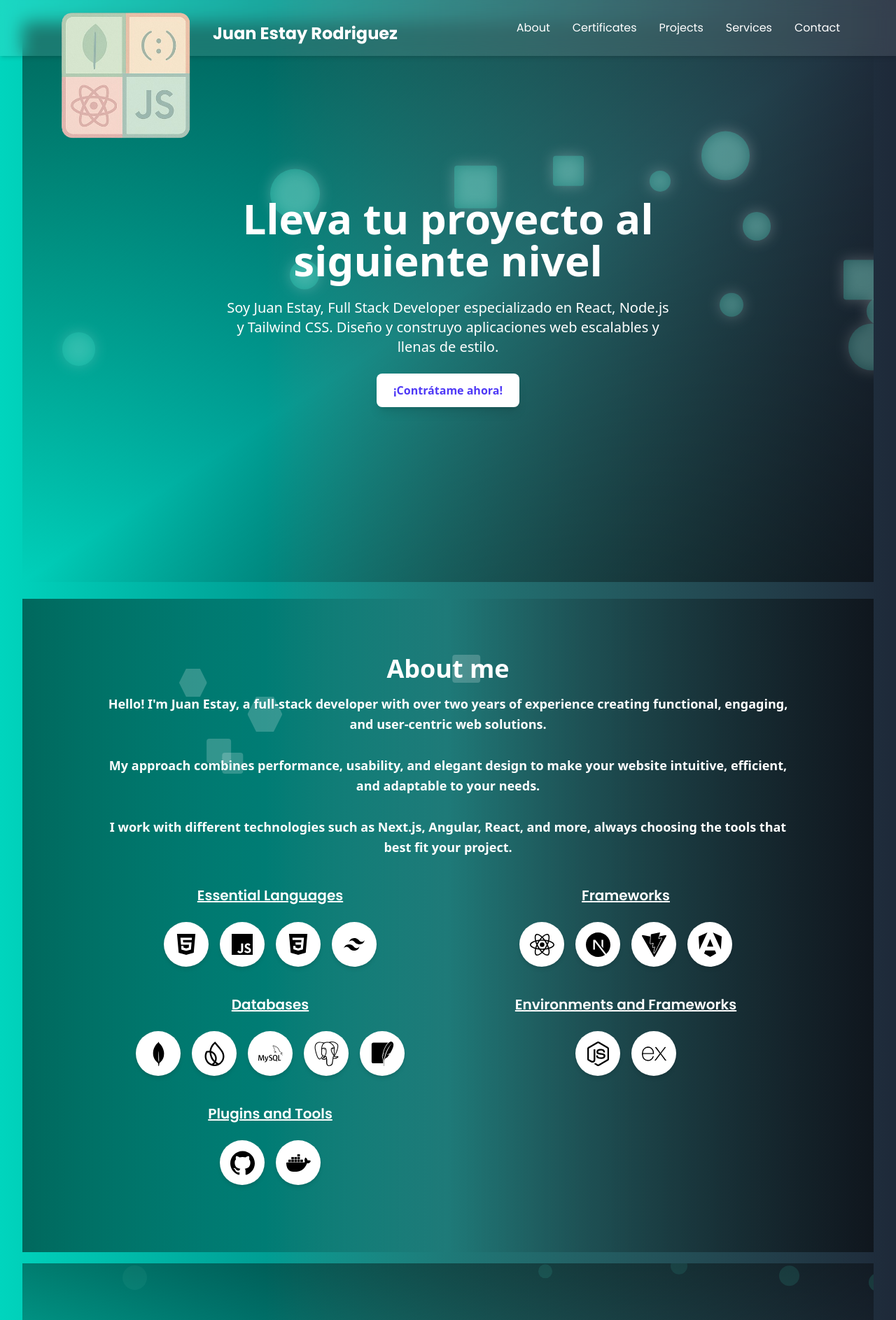
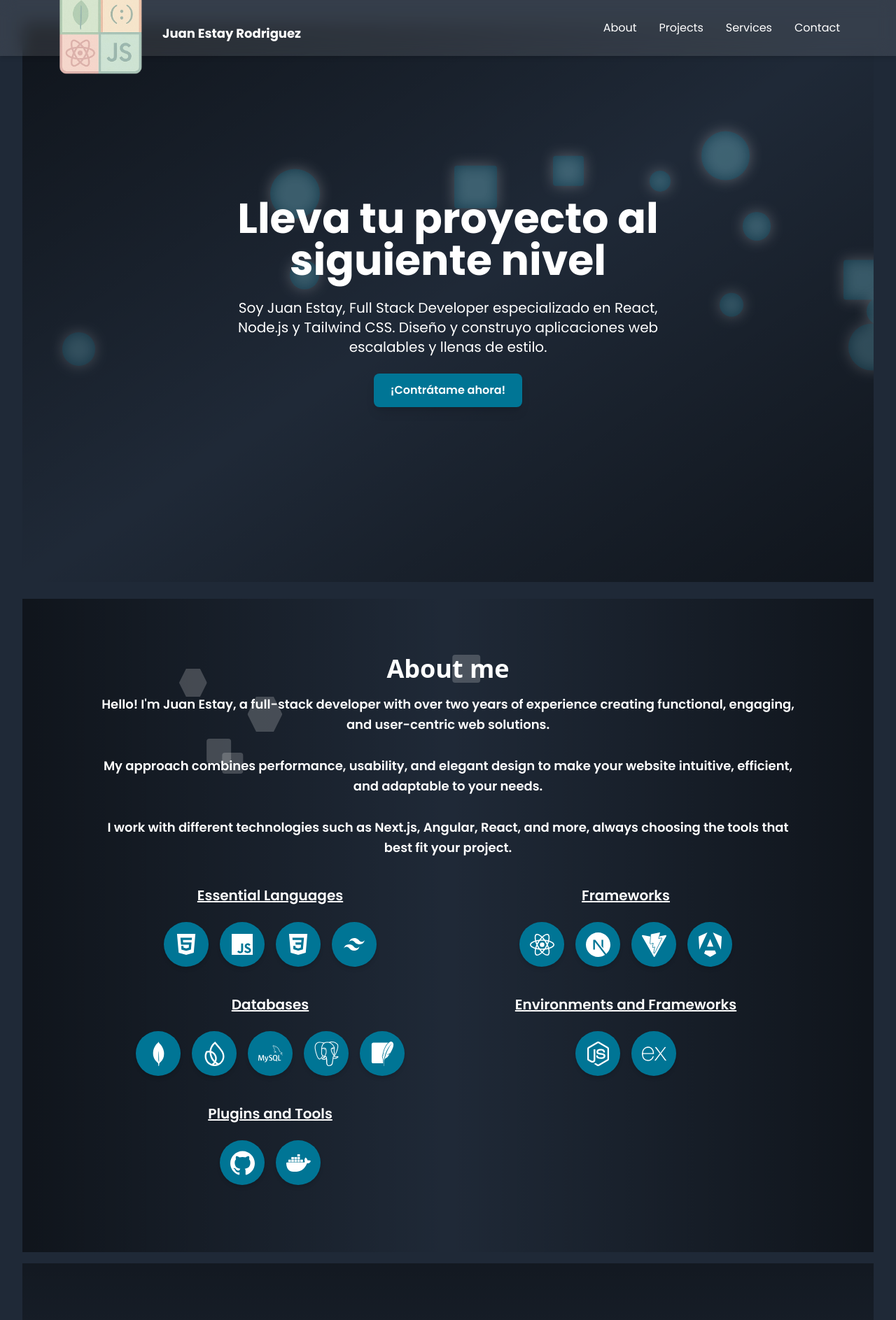
Before and after one commit to Juanith0xx/portafolio_v3, a React (Vite) app: page / in a window 1280 px wide. Shown: the top 1887 px of the page at 70% size. Built offline with nearby package versions, Linux system fonts and the light colour scheme.

Commit message:
update portafolio v6

```diff
--- a/package.json
+++ b/package.json
@@ -13,10 +13,13 @@
     "@tailwindcss/vite": "^4.1.5",
     "emailjs-com": "^3.2.0",
     "framer-motion": "^12.10.1",
+    "keen-slider": "^6.8.6",
     "react": "^19.0.0",
     "react-dom": "^19.0.0",
     "react-icons": "^5.5.0",
     "react-responsive-carousel": "^3.2.23",
+    "react-router-dom": "^7.6.0",
+    "swiper": "^11.2.6",
     "tailwindcss": "^4.1.5"
   },
   "devDependencies": {
--- a/src/App.jsx
+++ b/src/App.jsx
@@ -8,6 +8,7 @@ import Contact from './Pages/Contact'
 import Services from './Pages/Services'
 import Proyects from './Pages/Proyects'
 import SkillGrid from './Pages/SkillGrid'
+import Certificates from './components/Certificates'
 
 function App() {
 
--- a/src/Pages/About.jsx
+++ b/src/Pages/About.jsx
@@ -82,7 +82,7 @@ const About = () => {
         </motion.h2>
 
         <motion.p
-          className="text-lg text-white font-semibold dark:text-gray-300 mb-10 leading-relaxed"
+          className="text-lg text-white font-semibold font-[Poppins] dark:text-gray-300 mb-10 leading-relaxed md:text-lg "
           initial={{ opacity: 0 }}
           whileInView={{ opacity: 1 }}
           viewport={{ once: true }}
--- a/src/Pages/Proyects.jsx
+++ b/src/Pages/Proyects.jsx
@@ -20,41 +20,6 @@ const projects = [
   },
 ];
 
-// Círculos animados
-const FallingCircles = () => {
-  const circles = Array.from({ length: 10 }, (_, i) => ({
-    size: Math.floor(Math.random() * 30) + 10,
-    left: `${Math.random() * 100}%`,
-    delay: Math.random() * 5,
-    duration: Math.random() * 5 + 3,
-  }));
-
-  return (
-    <div className="absolute inset-0 overflow-hidden -z-10">
-      {circles.map((circle, i) => (
-        <motion.div
-          key={i}
-          initial={{ y: -100, opacity: 0 }}
-          animate={{ y: '110%', opacity: 0.9 }}
-          transition={{
-            delay: circle.delay,
-            duration: circle.duration,
-            repeat: Infinity,
-            repeatType: 'loop',
-            ease: 'easeInOut',
-          }}
-          className="absolute rounded-full bg-teal-300/30"
-          style={{
-            width: circle.size,
-            height: circle.size,
-            left: circle.left,
-          }}
-        />
-      ))}
-    </div>
-  );
-};
-
 const cardVariants = {
   hidden: { opacity: 0, y: 30 },
   visible: i => ({
@@ -67,7 +32,7 @@ const cardVariants = {
 
 const Projects = () => (
   <section id="projects" className="relative py-20 mt-4 bg-gradient-to-b from-black/40 via-transparent to-black/30 dark:bg-gray-900 overflow-hidden">
-    <FallingCircles />
+    {/* <FallingCircles /> eliminado */}
 
     <div className="max-w-6xl mx-auto px-4">
       <motion.h2
--- a/src/Pages/Services.jsx
+++ b/src/Pages/Services.jsx
@@ -59,16 +59,16 @@ const Services = () => (
             viewport={{ once: true }}
             className="bg-white dark:bg-gray-800 rounded-2xl p-6 flex flex-col items-center text-center cursor-pointer"
           >
-            <div className="text-cyan-500 mb-4">{svc.icon}</div>
+            <div className="text-[#007595] mb-4">{svc.icon}</div>
             <h3 className="text-xl font-semibold text-gray-800 dark:text-white mb-2">
               {svc.title}
             </h3>
-            <p className="text-gray-600 dark:text-gray-300 mb-4 leading-relaxed">
+            <p className="text-gray-700 dark:text-gray-300 font-[Poppins] mb-4 leading-relaxed">
               {svc.description}
             </p>
             <a
               href="#contact"
-              className="mt-auto inline-block text-cyan-700 font-medium hover:underline"
+              className="mt-auto inline-block text-[#007595] font-[Poppins] font-medium hover:underline hover:text-xl"
             >
               ¡Lo quiero!
             </a>
--- a/src/Pages/SkillGrid.jsx
+++ b/src/Pages/SkillGrid.jsx
@@ -74,7 +74,7 @@ const SkillGrid = () => (
           {group.items.map((item, i) => (
             <div
               key={i}
-              className="relative group w-16 h-16 flex items-center justify-center bg-white font-[Poppins] dark:bg-gray-700 rounded-full shadow-md cursor-pointer transform transition-transform duration-300 hover:scale-130"
+              className="relative group w-16 h-16 flex items-center justify-center bg-[#007595] text-white font-[Poppins] dark:bg-gray-700 rounded-full shadow-md cursor-pointer transform transition-transform duration-300 hover:scale-130"
             >
               {item.icon}
               <div className="absolute opacity-0 group-hover:opacity-100 transition-opacity duration-300 bottom-full left-1/2 transform -translate-x-1/2 mb-2 bg-white dark:bg-gray-900 text-sm text-gray-800 dark:text-gray-200 p-2 rounded-lg shadow-lg z-20 w-32 text-center">
--- a/src/components/Certificates.jsx
+++ b/src/components/Certificates.jsx
@@ -1,9 +1,92 @@
-import React from 'react'
+import React from 'react';
+import { Swiper, SwiperSlide } from 'swiper/react';
+import { EffectCoverflow, Pagination } from 'swiper/modules';
+import 'swiper/css';
+import 'swiper/css/effect-coverflow';
+import 'swiper/css/pagination';
+
+const certificates = [
+  {
+    title: 'Full Stack Developer MERN - MIT xPro',
+    institution: 'MIT xPro',
+    date: '2024',
+    imageUrl: 'https://api.accredible.com/v1/frontend/credential_website_embed_image/certificate/142678136',
+  },
+  {
+    title: 'TaildwindCSS - Udemy',
+    institution: 'Udemy',
+    date: '2024',
+    imageUrl: 'https://via.placeholder.com/200', // Usamos una imagen de marcador de posición
+    pdfUrl: 'https://cvws.icloud-content.com/B/AU_g8rqDGYCO3Au098vPF46bYqY6AXeIvS4N4Ifzn0P0Dlkre5MC_Ru2/Tailwinds-Udemy.pdf?o=ArOpqG0PaFvUMQwsDvNzK4W6UuJS_eU4FWVeds4WryHc&v=1&x=3&a=CAog4eskSt1JWT99xBdqbDPunuuhhU1vytS9RkMsGPfWx4oSbRDEhd-r7DIYxOK6rewyIgEAUgSbYqY6WgQC_Ru2aiYMBcYGL9WPf2oZdOsnZ6RzZc1Ca_B0fo19TbMh1BtTpbMROePcsXImiRCiTFer_gHG9wFF9IyfoZFRhtLMcKfxGsSTA2smth57TN8ikC8&e=1747073282&fl=&r=a6a71f11-6cbd-4b90-b2ae-f5c7b4522465-1&k=qgt5vuP8uQ4ByRHS0ZuskQ&ckc=com.apple.clouddocs&ckz=com.apple.CloudDocs&p=144&s=XEtEjL2UYpFBwGaW5NpRAYrEeQs&cd=i',
+  },
+  {
+    title: 'Web Scraping - Extracion de Datos',
+    institution: 'Udemy',
+    date: '2024',
+    iimageUrl: 'https://via.placeholder.com/200', // Usamos una imagen de marcador de posición
+    pdfUrl: 'https://cvws.icloud-content.com/B/Ac0MAgGMaFd5GGDjol3uPWY0CM53AcJBAy5gH4rbDVPBGgbKzpcC366X/Webscraping.pdf?o=AgXcbwzkuDXqrSH77zuLyOulUHHtXfxvBrInEhlFjF0o&v=1&x=3&a=CAog9FtpLebEwQLYojEEhV6mUwdKPV5IFGbcClGby0G53DQSbRDzsPir7DIY843UrewyIgEAUgQ0CM53WgQC366XaiZJ7zdHGY3FZicsWgT74jKNA6A_Fkqu_2mZ9Myr2Hm7m6zh2wwSN3Im8wd1QypWv3Ww71leNov4scJISDEdD0G3ote3uqDMoB9tjtHiQRQ&e=1747073697&fl=&r=4143dd0d-c9e5-410b-b7df-39a9dbbda553-1&k=cauPMdN9exR8EcRCYcKAhQ&ckc=com.apple.clouddocs&ckz=com.apple.CloudDocs&p=144&s=94UuK6dG0v5p2Zy3wxvyOlaBBdI&cd=i',
+  },
+  {
+    title: 'Fundament Pytho',
+    institution: 'Open Academy Santander',
+    date: '2024',
+    iimageUrl: 'https://via.placeholder.com/200', // Usamos una imagen de marcador de posición
+    pdfUrl: 'https://cvws.icloud-content.com/B/ATAfSo-h3cZCr3IprPTcB6O7ipz6Af27byG8TOImAvntVDBfX1y9Ng9v/Python-Santander.pdf?o=Av2Q9q9TvNFV01czfm-cE1j661H21X-Aa8dWdhNSmLSV&v=1&x=3&a=CAogUnR_AUwD3CjG41j1q1RPnHP_uifUk0BSa7TIGY9KpDYSbRC3uIKs7DIYt5XerewyIgEAUgS7ipz6WgS9Ng9vaiaWAOALlO84SYNFqcXWhtgf4kZSp9cR6Y8eyq5QnMRDBCPjEQA5yHImcI7BRBo1_j2K0CxE3jo7nSLRAU2FXkq05hoKgdFu7n3qfFytdA8&e=1747073862&fl=&r=d8356775-f0fa-440b-abd8-b93e60e468a3-1&k=4I8s9lKoSB9Wpi-1wQOAaA&ckc=com.apple.clouddocs&ckz=com.apple.CloudDocs&p=144&s=a-eIb_8dxaZ2iygslhY8WBNEDWc&cd=i',
+  },
+
+];
 
 const Certificates = () => {
   return (
-    <div>Certificates</div>
-  )
-}
+    <section
+      id="certificates"
+      className="py-20 bg-gradient-to-b from-black/40 via-transparent to-black/30 dark:bg-gray-900 text-white"
+    >
+      <h2 className="text-3xl md:text-4xl font-bold text-center mb-12">Certificaciones</h2>
 
-export default Certificates
+      <Swiper
+        effect="coverflow"
+        grabCursor={true}
+        centeredSlides={true}
+        loop={true}
+        slidesPerView="auto"
+        coverflowEffect={{
+          rotate: 20,
+          stretch: 0,
+          depth: 100,
+          modifier: 2.5,
+        }}
+        pagination={{ clickable: true }}
+        modules={[EffectCoverflow, Pagination]}
+        className="w-full max-w-5xl mx-auto"
+      >
+        {certificates.map((cert, index) => (
+          <SwiperSlide
+            key={index}
+            className="bg-white dark:bg-gray-800 rounded-xl shadow-xl p-4 w-72 md:w-80 flex flex-col items-center text-center"
+          >
+            <img
+              src={cert.imageUrl}
+              alt={cert.title}
+              className="w-full h-48 object-contain rounded-lg mb-4"
+            />
+            <h3 className="text-xl font-semibold text-gray-900 dark:text-white">{cert.title}</h3>
+            <p className="text-gray-600 dark:text-gray-400">{cert.institution} • {cert.date}</p>
+            {cert.pdfUrl && (
+              <a
+                href={cert.pdfUrl}
+                target="_blank"
+                rel="noopener noreferrer"
+                className="text-blue-500 mt-2 text-sm"
+              >
+                Ver certificado
+              </a>
+            )}
+          </SwiperSlide>
+        ))}
+      </Swiper>
+    </section>
+  );
+};
+
+export default Certificates;
--- a/src/components/HeroSelection.jsx
+++ b/src/components/HeroSelection.jsx
@@ -44,7 +44,7 @@ const HeroSelection = () => {
           className={`
             absolute
             ${type === 'circle' ? 'rounded-full' : 'rounded-sm'}
-            bg-teal-300/30 bg-opacity-80
+            bg-[#007595]/30 bg-opacity-80
           `}
           style={{
             width: size,
@@ -59,7 +59,7 @@ const HeroSelection = () => {
       {/* Contenido principal */}
       <div className="relative z-10 max-w-2xl text-center px-4 space-y-6">
         <motion.h1
-          className="text-4xl md:text-6xl font-extrabold"
+          className="text-4xl md:text-6xl font-extrabold font-[Poppins]"
           initial={{ opacity: 0, y: 30 }}
           animate={{ opacity: 1, y: 0 }}
           transition={{ duration: 1.2, ease: 'easeOut' }}
@@ -68,7 +68,7 @@ const HeroSelection = () => {
         </motion.h1>
 
         <motion.p
-          className="text-lg md:text-xl"
+          className="text-lg md:text-xl font-[Poppins]"
           initial={{ opacity: 0, y: 30 }}
           animate={{ opacity: 1, y: 0 }}
           transition={{ delay: 0.4, duration: 1.2, ease: 'easeOut' }}
@@ -79,7 +79,7 @@ const HeroSelection = () => {
 
         <motion.a
           href="#contact"
-          className="inline-block bg-white text-indigo-600 font-semibold py-3 px-6
+          className="inline-block bg-[#007595] text-white font-[Poppins] font-semibold py-3 px-6
                      rounded-lg shadow-lg hover:shadow-xl transform hover:scale-105 transition"
           initial={{ opacity: 0, y: 30 }}
           animate={{ opacity: 1, y: 0 }}
--- a/src/components/Navbar.jsx
+++ b/src/components/Navbar.jsx
@@ -7,15 +7,15 @@ const Navbar = () => {
   const toggleMenu = () => setMenuOpen(prev => !prev);
   const handleLinkClick = () => setMenuOpen(false);
 
-  const links = ['about', 'Certificates','projects', 'services', 'contact'];
+  const links = ['about', /* 'Certificates', */,'projects', 'services', 'contact'];
 
   return (
     <nav className="fixed inset-x-0 top-0 bg-white/10 backdrop-blur-md dark:bg-gray-900/50 shadow-md z-50">
       <div className="max-w-6xl mx-auto px-4">
         <div className="flex justify-between items-center h-20">
           {/* Logo o nombre */}
-          <div className="flex items-center gap-6 pt-4 text-2xl font-[Poppins] font-bold text-white">
-          <img src="/image/Logo_p.png" alt="Logo" className=" w-50 h-auto pt-20 mt-10" />
+          <div className="flex items-center gap-6 pt-4 text-2xl font-[Poppins] font-bold text-white md:text-lg">
+          <img src="/image/Logo_p.png" alt="Logo" className="w-20 sm:w-24 md:w-28 lg:w-32 h-auto object-contain" />
 
             Juan Estay Rodriguez
           </div>
@@ -49,7 +49,7 @@ const Navbar = () => {
 
       {/* Menú móvil */}
       {menuOpen && (
-        <div className="md:hidden text-white font-black font-[Poppins] text-sm bg-white/10 backdrop-blur-md dark:bg-gray-900/50 ">
+        <div className="md:hidden text-white font-black font-[Poppins] text-sm dark:bg-gray-900/50 ">
           <ul className="px-4 py-2 space-y-2">
             {links.map(section => (
               <li key={section}>
--- a/src/index.css
+++ b/src/index.css
@@ -3,5 +3,5 @@
 
 
 body {
-  @apply bg-gradient-to-r from-teal-400 to-gray-800;
+  @apply bg-[#1F2937];
 }
```
Also changed, not shown: 2 other files (tests, documents, lock files or other folders).
